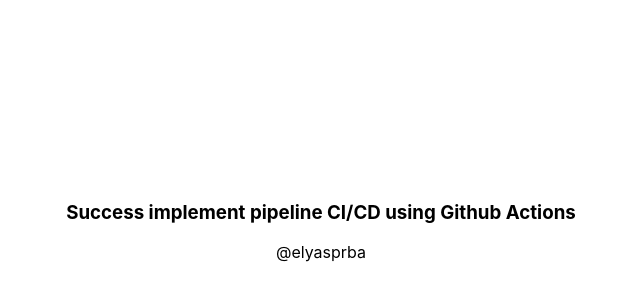
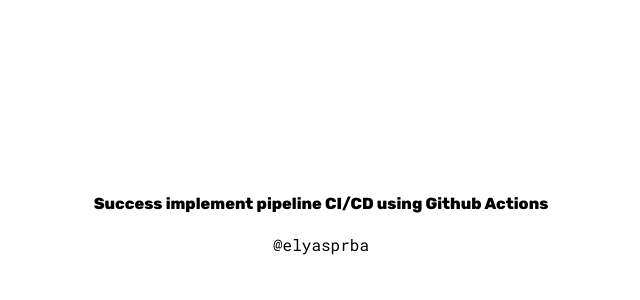
Before and after one commit to elyasprba/setupcicd, a React (Vite) app: page / in a window 1280 px wide. Shown: the part 178-478 px from the top of the page, without its empty margins (319-959 px from the left). Built offline with nearby package versions, Linux system fonts and the light colour scheme.

Commit message:
feat: add font style (#13)
Co-authored-by: elyasprba <elyasprba@Ts-MacBook-Pro.local>

```diff
--- a/index.html
+++ b/index.html
@@ -2,8 +2,12 @@
 <html lang="en">
   <head>
     <meta charset="UTF-8" />
+    <meta name="viewport" content="width=device-width, initial-scale=1.0" />
+    <link
+      href="https://fonts.googleapis.com/css2?family=Roboto+Mono:wght@100..700&family=Rubik:wght@800&display=swap"
+      rel="stylesheet"
+    />
 
-    <meta name="viewport" content="width=device-width, initial-scale=1.0" />
     <title>Setup CI/CD</title>
   </head>
   <body>
--- a/src/App.css
+++ b/src/App.css
@@ -2,3 +2,11 @@
   margin: 0 auto;
   text-align: center;
 }
+
+h4 {
+  font-family: 'Rubik', sans-serif;
+}
+
+p {
+  font-family: 'Roboto Mono', monospace;
+}
--- a/src/App.tsx
+++ b/src/App.tsx
@@ -3,8 +3,8 @@
 function App() {
   return (
     <>
-        <h3>Success implement pipeline CI/CD using Github Actions</h3>
-        <div>@elyasprba</div>
+      <h4>Success implement pipeline CI/CD using Github Actions</h4>
+      <p>@elyasprba</p>
     </>
   );
 }
```
